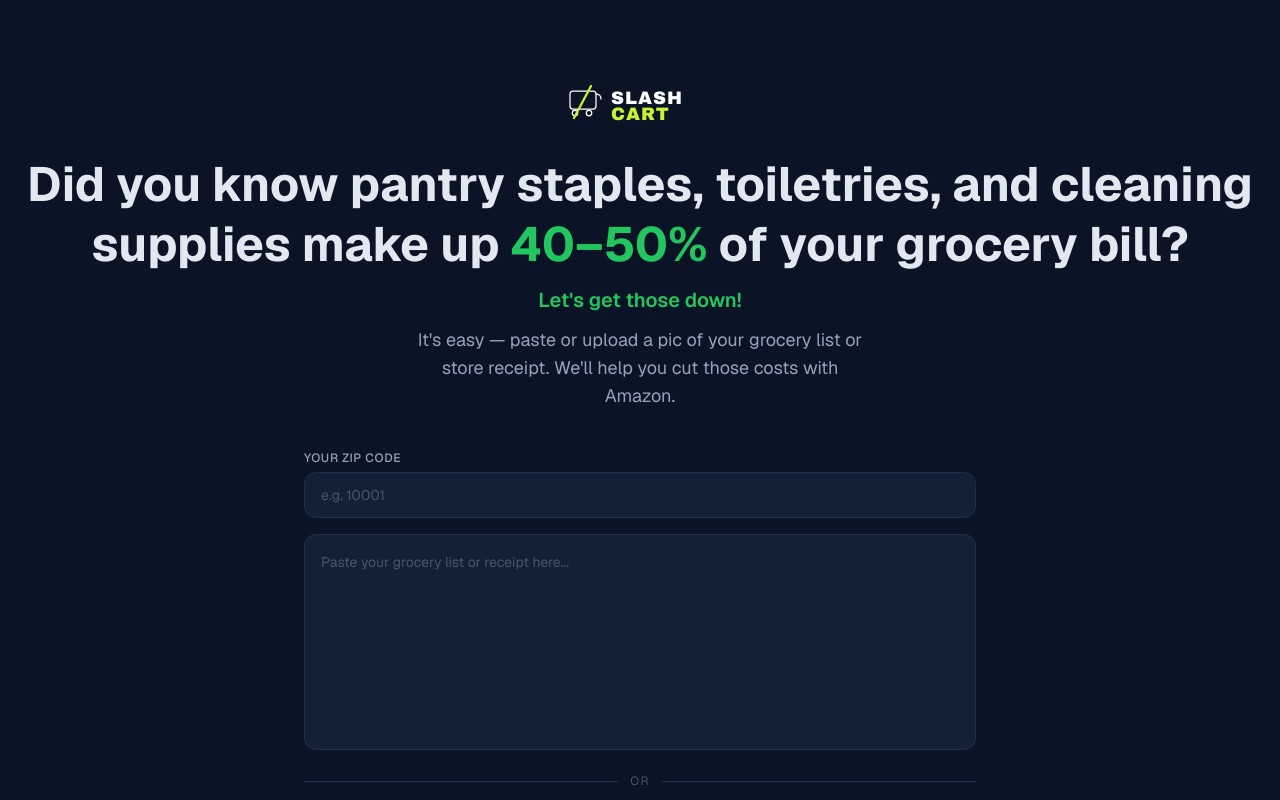
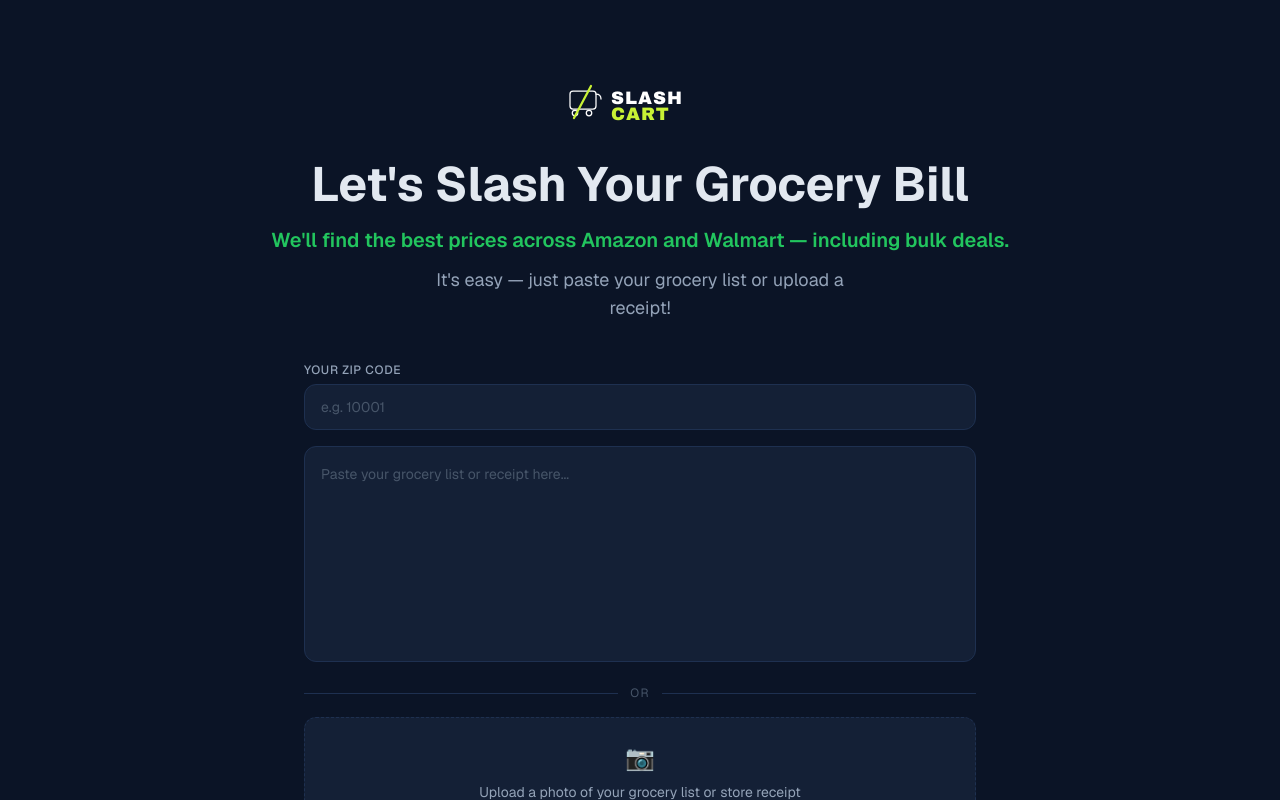
Before and after one commit to mchitnis99/slashcart-app, a Next.js app: page / in a window 1280 px wide. Shown: the top 800 px of the page. Built offline with nearby package versions, Linux system fonts and the light colour scheme.

Commit message:
Update app homepage copy - simpler header

```diff
--- a/app/page.tsx
+++ b/app/page.tsx
@@ -35,15 +35,13 @@
           <SlashCartLogo />
         </div>
         <h1 className="text-3xl sm:text-5xl font-bold text-[#e2e8f0] leading-tight mb-3">
-          Did you know pantry staples, toiletries, and cleaning supplies make up{" "}
-          <span className="text-[#22c55e]">40–50%</span> of your grocery bill?
+          Let&apos;s Slash Your Grocery Bill
         </h1>
         <p className="text-[#22c55e] font-semibold text-lg sm:text-xl mb-3">
-          Let&apos;s get those down!
+          We&apos;ll find the best prices across Amazon and Walmart — including bulk deals.
         </p>
         <p className="text-[#94a3b8] text-base sm:text-lg max-w-md mx-auto">
-          It&apos;s easy — paste or upload a pic of your grocery list or store receipt.
-          We&apos;ll help you cut those costs with Amazon.
+          It&apos;s easy — just paste your grocery list or upload a receipt!
         </p>
       </div>
 
```
